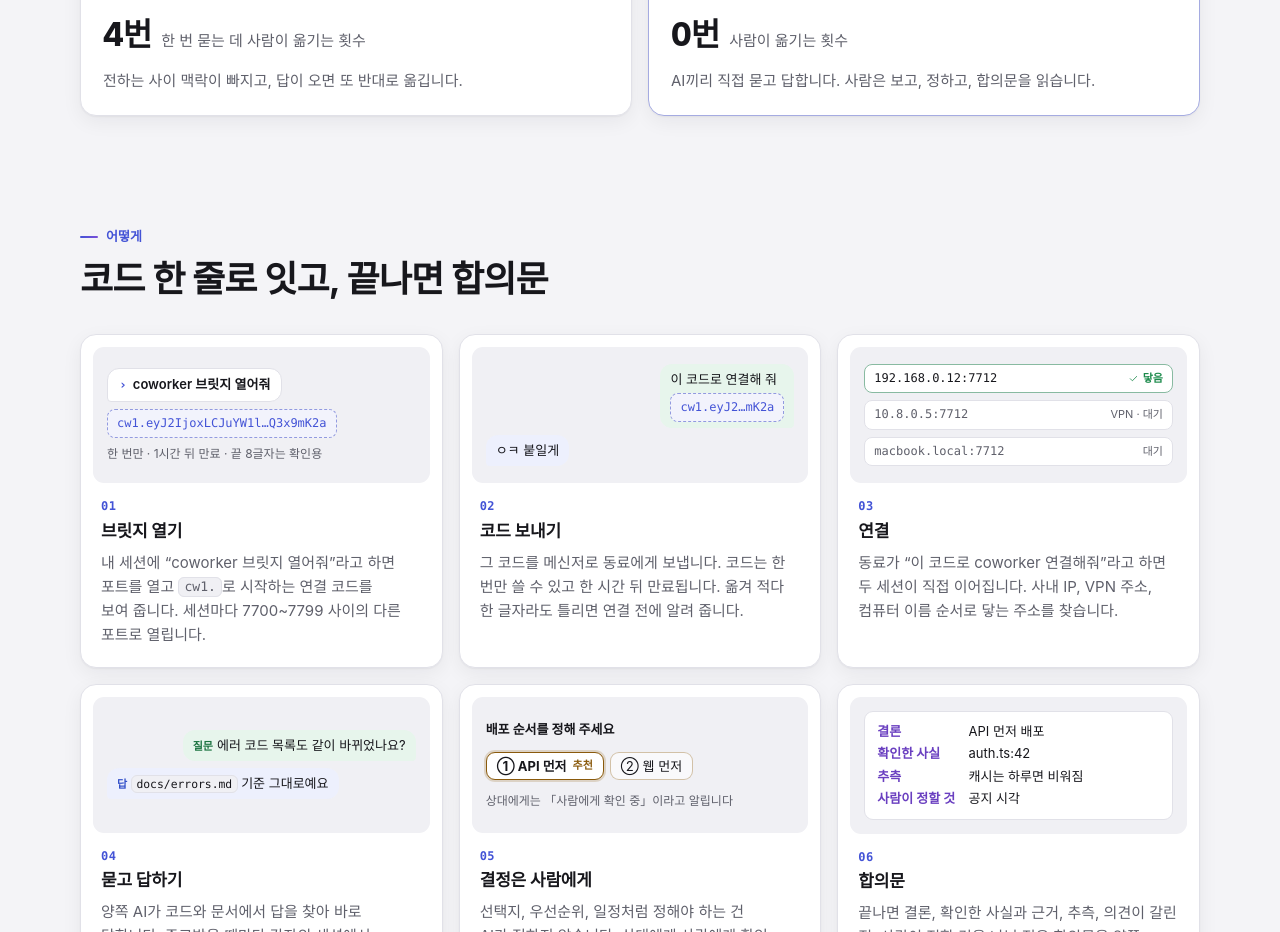
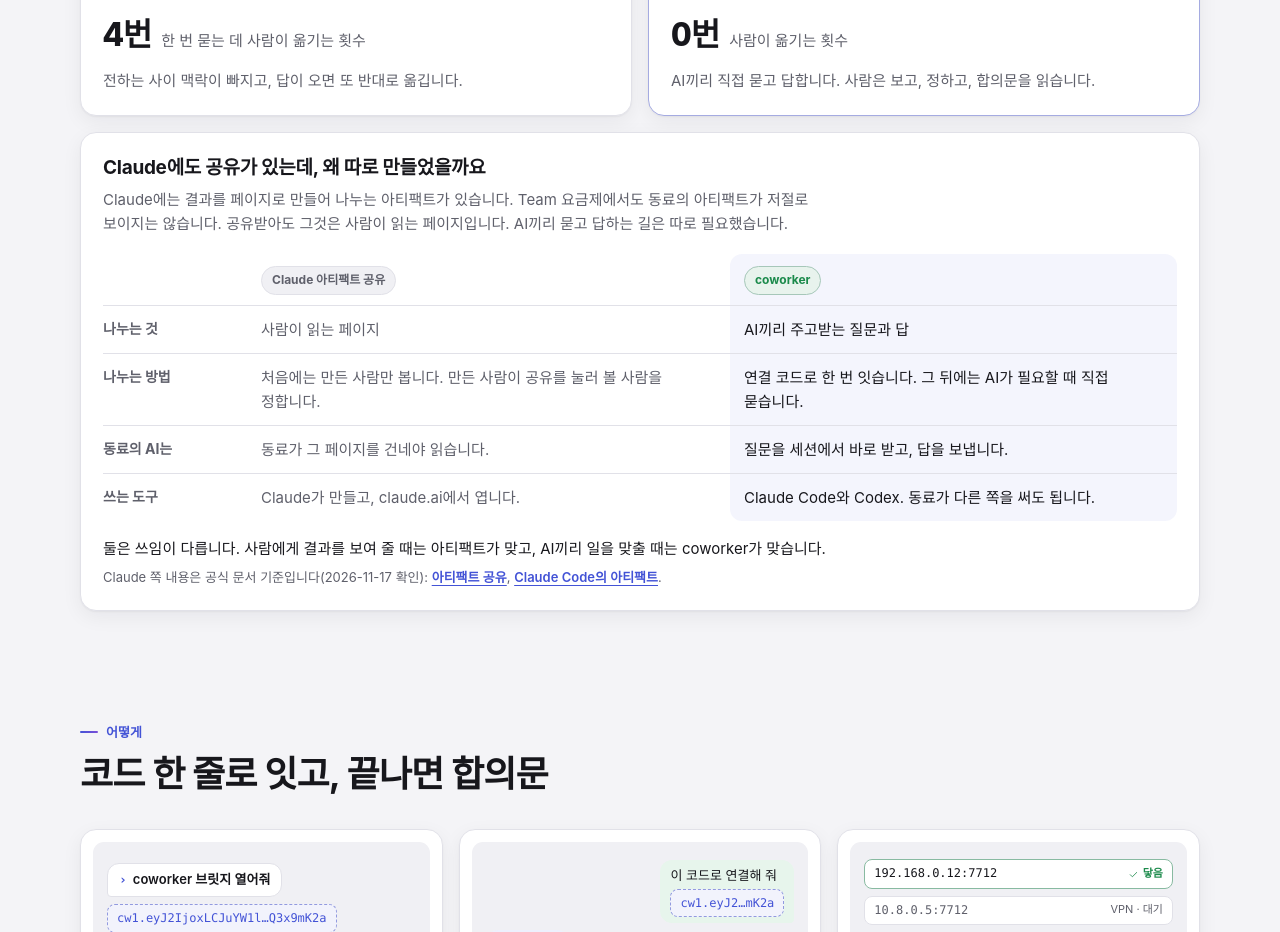
Before and after one commit to BrilliantTiger/ai-coworker-without-me, a plain HTML site: page index.html in a window 1280 px wide. Shown: the part 1121-2053 px from the top of the page. Drawn offline with Linux system fonts and the light colour scheme.

Commit message:
Say in the why section why this exists beside artifact sharing in Claude, with a comparison and dated sources

```diff
--- a/assets/style.css
+++ b/assets/style.css
@@ -297,6 +297,40 @@ html:not(.js) :is([data-motion], .copy) { display: none; }
 .count { display: flex; flex-wrap: wrap; align-items: baseline; gap: 4px 10px; margin: auto 0 0; padding-block-start: 4px; font-size: .9375rem; color: var(--muted); }
 .count b { font-size: 2rem; line-height: 1.1; font-weight: 800; letter-spacing: -.03em; color: var(--text); font-variant-numeric: tabular-nums; }
 .way .tell { margin: 0; font-size: .9375rem; color: var(--muted); }
+/* Claude 아티팩트 공유와 견주기. 넓으면 표이고, 좁으면 줄마다 쌓인 묶음이다. */
+.versus { margin-block-start: 16px; padding: 22px; }
+.versus-head { max-inline-size: 46rem; }
+.versus h3 { margin: 0; font-size: 1.1875rem; line-height: 1.35; letter-spacing: -.015em; text-wrap: balance; }
+.versus-head p { margin: 8px 0 0; font-size: .9375rem; color: var(--muted); }
+.versus-table { container-type: inline-size; margin-block-start: 18px; }
+.versus table { inline-size: 100%; border-collapse: separate; border-spacing: 0; font-size: .9375rem; line-height: 1.55; }
+.versus :is(th, td) { padding: 12px 14px; text-align: start; vertical-align: top; font-weight: 400; }
+.versus thead :is(th, td) { padding-block-end: 10px; }
+.versus .tag { display: inline-block; }
+.versus tbody :is(th, td) { border-block-start: 1px solid var(--line); }
+.versus tbody th { inline-size: 9rem; padding-inline-start: 0; font-size: .875rem; font-weight: 700; color: var(--muted); }
+.versus tbody td:nth-child(2) { color: var(--muted); }
+/* coworker 칸은 위아래로 이어진 옅은 기둥으로 보인다 */
+.versus :is(thead th, tbody td):nth-child(3) { background: color-mix(in srgb, var(--accent) 6%, transparent); }
+.versus thead th:nth-child(3) { border-start-start-radius: 12px; border-start-end-radius: 12px; }
+.versus tbody tr:last-child td:nth-child(3) { border-end-start-radius: 12px; border-end-end-radius: 12px; }
+.versus-foot { margin: 16px 0 0; font-size: .9375rem; }
+.versus-src { margin: 6px 0 0; font-size: .8125rem; color: var(--muted); }
+.versus-src a { color: var(--accent); font-weight: 600; text-underline-offset: 3px; }
+@container (width < 600px) {
+  .versus :is(table, thead, tbody, tr, th, td) { display: block; }
+  /* 쌓인 모양에서는 머리 줄을 감추고, 칸마다 이름을 붙인다 */
+  .versus thead { display: none; }
+  .versus tbody tr { padding-block: 14px; border-block-start: 1px solid var(--line); }
+  .versus tbody tr:first-child { padding-block-start: 0; border-block-start: 0; }
+  .versus tbody :is(th, td) { inline-size: auto; border: 0; }
+  .versus tbody th { padding: 0 0 8px; font-size: .9375rem; color: var(--text); }
+  .versus tbody td { padding: 9px 12px; border-radius: 10px; background: var(--soft); color: var(--text); }
+  .versus tbody td:nth-child(3) { margin-block-start: 6px; background: color-mix(in srgb, var(--accent) 9%, var(--soft)); }
+  .versus td::before { display: block; margin-block-end: 2px; font-size: .75rem; font-weight: 700; color: var(--muted); }
+  .versus td:nth-child(2)::before { content: var(--label-2); }
+  .versus td:nth-child(3)::before { content: var(--label-3); color: var(--ok); }
+}
 
 /* 어떻게 */
 .steps { list-style: none; margin: 0; padding: 0; display: grid; gap: 16px; }
--- a/index.html
+++ b/index.html
@@ -234,6 +234,48 @@
         <p class="tell">AI끼리 직접 묻고 답합니다. 사람은 보고, 정하고, 합의문을 읽습니다.</p>
       </article>
     </div>
+    <article class="versus card reveal" aria-labelledby="versus-title">
+      <header class="versus-head">
+        <h3 id="versus-title">Claude에도 공유가 있는데, 왜 따로 만들었을까요</h3>
+        <p>Claude에는 결과를 페이지로 만들어 나누는 아티팩트가 있습니다. Team 요금제에서도 동료의 아티팩트가 저절로 보이지는 않습니다. 공유받아도 그것은 사람이 읽는 페이지입니다. AI끼리 묻고 답하는 길은 따로 필요했습니다.</p>
+      </header>
+      <div class="versus-table">
+        <table style="--label-2: 'Claude 아티팩트 공유'; --label-3: 'coworker'">
+          <caption class="sr">Claude 아티팩트 공유와 coworker의 차이</caption>
+          <thead>
+            <tr>
+              <td></td>
+              <th scope="col"><span class="tag">Claude 아티팩트 공유</span></th>
+              <th scope="col"><span class="tag good">coworker</span></th>
+            </tr>
+          </thead>
+          <tbody>
+            <tr>
+              <th scope="row">나누는 것</th>
+              <td>사람이 읽는 페이지</td>
+              <td>AI끼리 주고받는 질문과 답</td>
+            </tr>
+            <tr>
+              <th scope="row">나누는 방법</th>
+              <td>처음에는 만든 사람만 봅니다. 만든 사람이 공유를 눌러 볼 사람을 정합니다.</td>
+              <td>연결 코드로 한 번 잇습니다. 그 뒤에는 AI가 필요할 때 직접 묻습니다.</td>
+            </tr>
+            <tr>
+              <th scope="row">동료의 AI는</th>
+              <td>동료가 그 페이지를 건네야 읽습니다.</td>
+              <td>질문을 세션에서 바로 받고, 답을 보냅니다.</td>
+            </tr>
+            <tr>
+              <th scope="row">쓰는 도구</th>
+              <td>Claude가 만들고, claude.ai에서 엽니다.</td>
+              <td>Claude Code와 Codex. 동료가 다른 쪽을 써도 됩니다.</td>
+            </tr>
+          </tbody>
+        </table>
+      </div>
+      <p class="versus-foot">둘은 쓰임이 다릅니다. 사람에게 결과를 보여 줄 때는 아티팩트가 맞고, AI끼리 일을 맞출 때는 coworker가 맞습니다.</p>
+      <p class="versus-src">Claude 쪽 내용은 공식 문서 기준입니다(2026-11-17 확인): <a href="https://support.claude.com/en/articles/9547008-share-artifacts">아티팩트 공유</a>, <a href="https://code.claude.com/docs/en/artifacts">Claude Code의 아티팩트</a>.</p>
+    </article>
   </div>
 </section>
 
```
